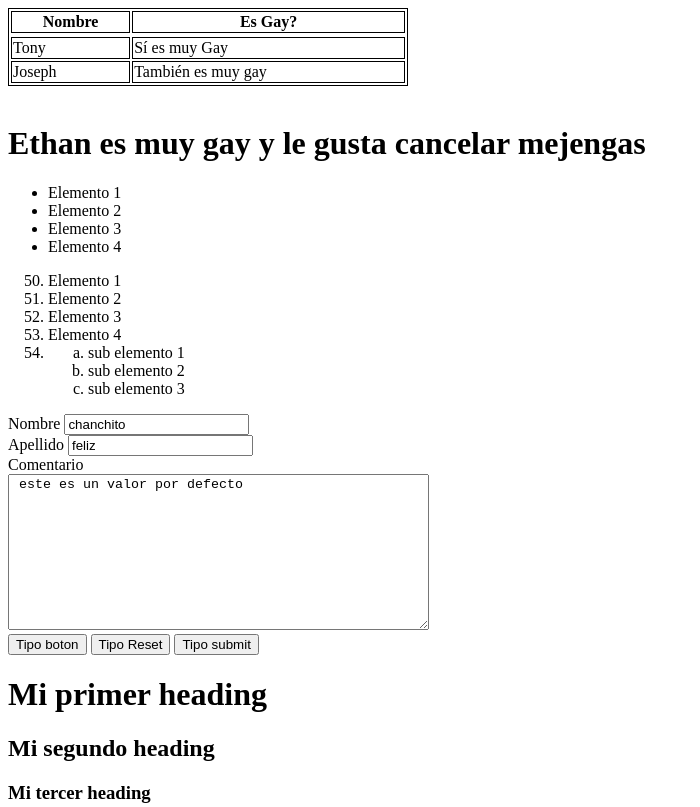
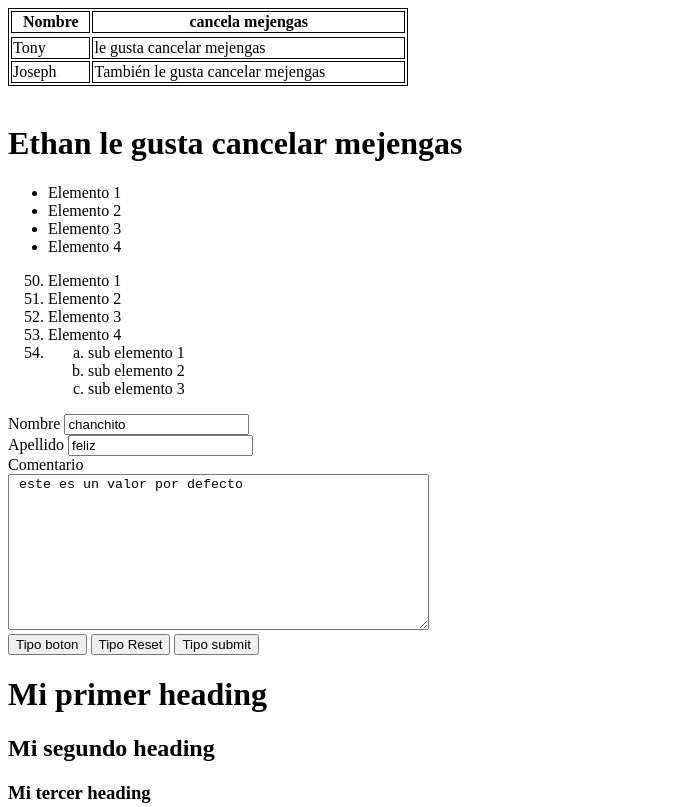
Before and after one commit to xAndresCr/xAndresCr.github.io, a plain HTML site: page index.html in a window 1280 px wide. Shown: the top 807 px of the page, without its empty margins (0-700 px from the left). Drawn offline with Linux system fonts and the light colour scheme.

Commit message:
cambios en palabras

```diff
--- a/index.html
+++ b/index.html
@@ -19,7 +19,7 @@
             <tr>
                 <!--th para los headers-->
                 <th>Nombre</th>
-                <th>Es Gay?</th>
+                <th>cancela mejengas</th>
             </tr>
         </thead>
         <tbody>
@@ -29,11 +29,11 @@
                 <!--agregamos otra fila-->
             <tr>
                 <td>Tony</td>
-                <td>Sí es muy Gay</td>
+                <td>le gusta cancelar mejengas</td>
             </tr>
             <tr>
                 <td>Joseph</td>
-                <td>También es muy gay</td>
+                <td>También le gusta cancelar mejengas</td>
             </tr>
         </tbody>
         <tfoot>
@@ -41,7 +41,7 @@
     </table>
     <br>
 
-    <h1>Ethan es muy gay y le gusta cancelar mejengas</h1>
+    <h1>Ethan le gusta cancelar mejengas</h1>
     <!--ul es lista no ordenada-->
     <ul>
         <li>Elemento 1</li>
```
